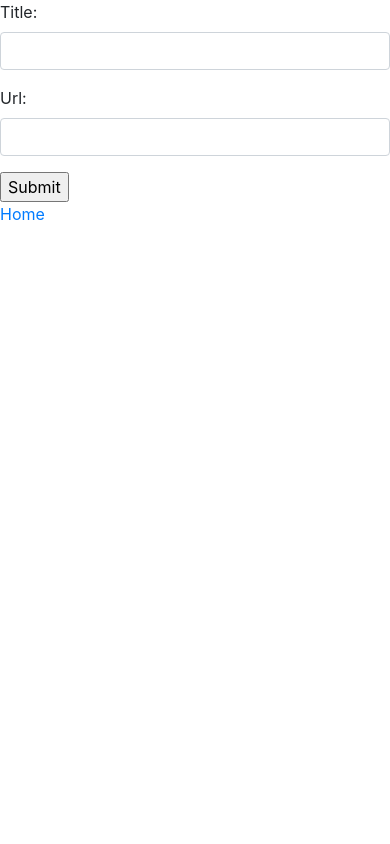
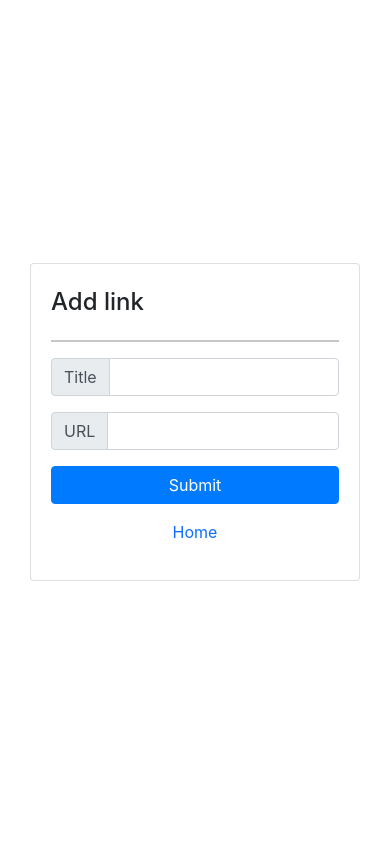
Before and after one commit to CosmoSt4r/linker-app, a Django app: page /account/home/add/ in a window 390 px wide. Run offline with Django 3.2, Linux system fonts and the light colour scheme; the visitor is signed in with stand-in values (Sample User, id 1); some libraries are stand-ins or nearby versions.

Commit message:
BS for 'Add link' template

```diff
--- a/account/templates/login.html
+++ b/account/templates/login.html
@@ -34,7 +34,7 @@
         <div class="form-group">
         <button type="submit" class="btn btn-primary btn-block"> Login </button>
         </div> <!-- form-group// -->
-        <p class="text-center"><a href="{% url 'account:signup' %}" class="btn">Create account</a></p>
+        <p class="text-center"><a href="{% url 'account:signup' %}" class="link-primary">Create account</a></p>
         </form>
     </article>
 </div> <!-- card.// -->
--- a/account/templates/signup.html
+++ b/account/templates/signup.html
@@ -48,7 +48,7 @@
                 <button type="submit" class="btn btn-primary btn-block"> Signup </button>
             </div> <!-- form-group// -->
 
-            <p class="text-center"><a href="{% url 'account:login' %}" class="btn">Already have an account? Log in</a></p>
+            <p class="text-center"><a href="{% url 'account:login' %}" class="link-primary">Already have an account? Log in</a></p>
             </form>
         </article>
     </div> <!-- card.// -->
--- a/home/templates/add_link.html
+++ b/home/templates/add_link.html
@@ -4,12 +4,38 @@
 
 {% block content %}
 
-<form method="post">
-    {% csrf_token %}
-    {{ form.as_p }}
-    <input type="submit" value="Submit" />
-</form>
+<div class="container d-flex justify-content-md-center align-items-center vh-100">
+    <aside class="col-sm-6">
+        <div class="card">
+            <article class="card-body">
+                <h4 class="card-title mb-4 mt-1">Add link</h4>
+                <hr>
+                <form method='POST'>
+                {% csrf_token %}
 
-<p><a href='{% url "account:home:main" %}'>Home</a></p>
+                <div class="form-group">
+                    <div class="input-group">
+                        <span class="input-group-text">Title</span>
+                        {{ form.title }}
+                    </div>
+                </div> <!-- form-group// -->
+
+                <div class="form-group">
+                    <div class="input-group">
+                        <span class="input-group-text">URL</span>
+                        {{ form.url }}
+                    </div>
+                </div> <!-- form-group// -->
+
+                <div class="form-group">
+                    <input type="submit" name="submit" class="btn btn-primary btn-block" value='Submit' />
+                </div>
+
+                <p class="text-center"><a href="{% url 'account:home:main' %}" class="link-primary">Home</a></p>
+            </form>
+            </article>
+            </div> <!-- card.// -->
+    </aside>
+</div>
 
 {% endblock %}
```
